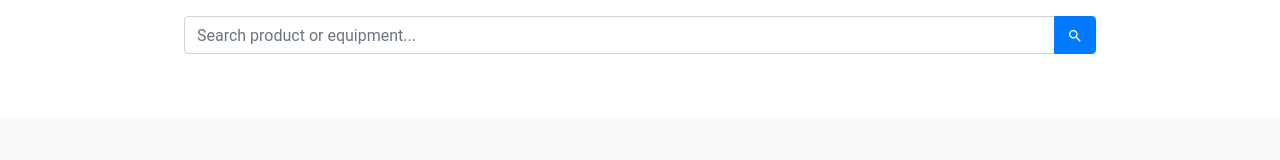
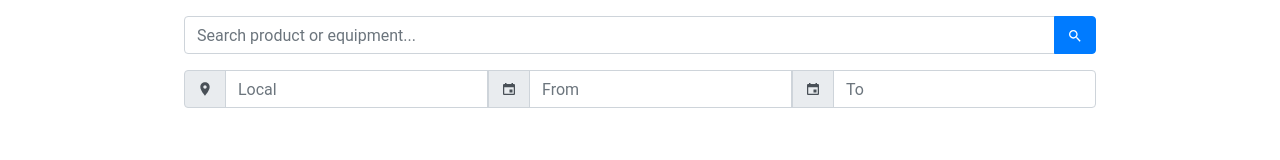
Before and after one commit to renti-software/frontend-web, a React (Create React App) app in the folder renti/: page / in a window 1280 px wide. Shown: the part 205-365 px from the top of the page. Built offline with nearby package versions, Linux system fonts and the light colour scheme.

Commit message:
add early implementation for filters

```diff
--- a/renti/src/Marketplace.js
+++ b/renti/src/Marketplace.js
@@ -16,7 +16,8 @@ import Container from '@material-ui/core/Container';
 import Link from '@material-ui/core/Link';
 import InputGroup from "react-bootstrap/InputGroup";
 import FormControl from "react-bootstrap/FormControl";
-import {MdPhone, MdSearch} from "react-icons/md";
+import {MdPhone, MdPlace, MdSearch} from "react-icons/md";
+import {IoMdCalendar} from 'react-icons/io';
 import Row from "react-bootstrap/Row";
 
 function Copyright() {
@@ -107,6 +108,31 @@ export default function Marketplace() {
                 </InputGroup.Append>
               </InputGroup>
             </div>
+            {/*TODO: add filter here*/}
+            <InputGroup className="mb-md-3">
+              <InputGroup.Prepend>
+                <InputGroup.Text>
+                  <MdPlace/>
+                </InputGroup.Text>
+              </InputGroup.Prepend>
+              <FormControl
+                placeholder="Local"/>
+              <InputGroup.Prepend>
+                <InputGroup.Text>
+                  <IoMdCalendar/>
+                </InputGroup.Text>
+              </InputGroup.Prepend>
+              <FormControl
+                placeholder="From"/>
+              <InputGroup.Prepend>
+                <InputGroup.Text>
+                  <IoMdCalendar/>
+                </InputGroup.Text>
+              </InputGroup.Prepend>
+              <FormControl
+                placeholder="To"/>
+
+            </InputGroup>
           </Container>
         </div>
         <Container className={classes.cardGrid} maxWidth="md">
```
